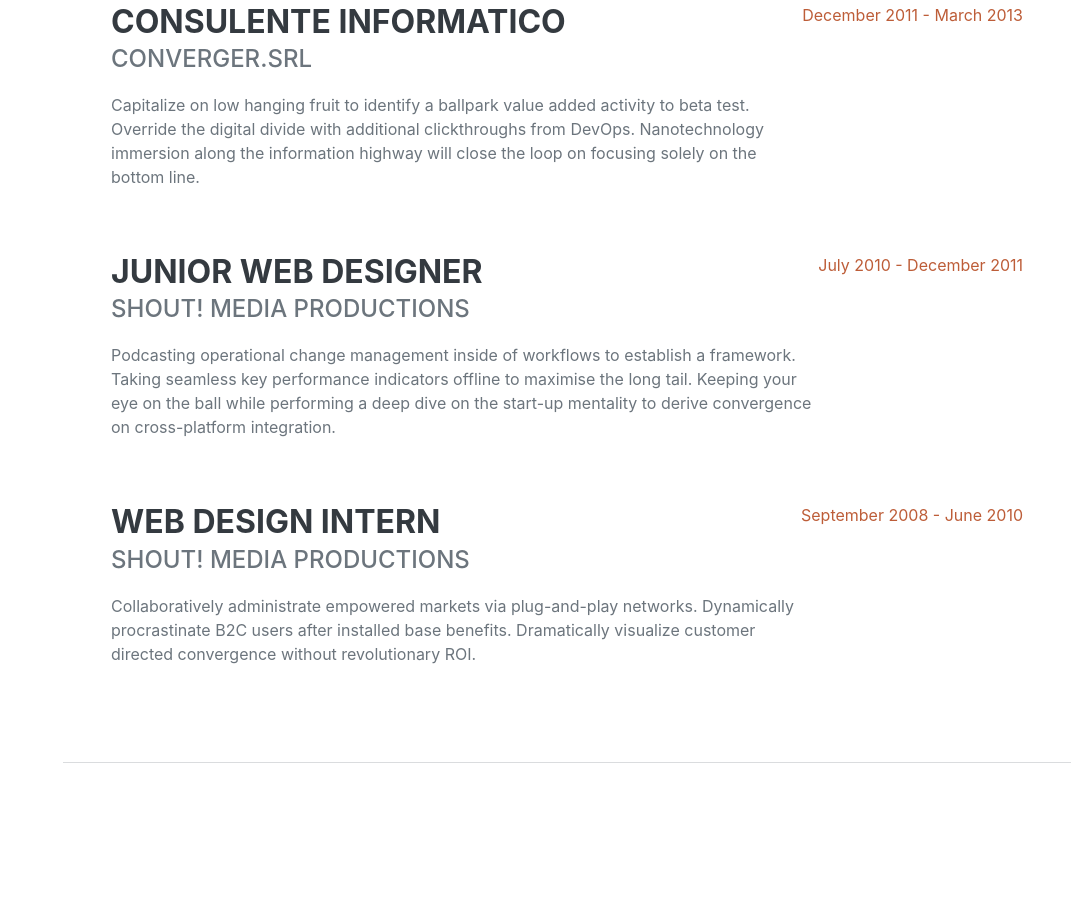
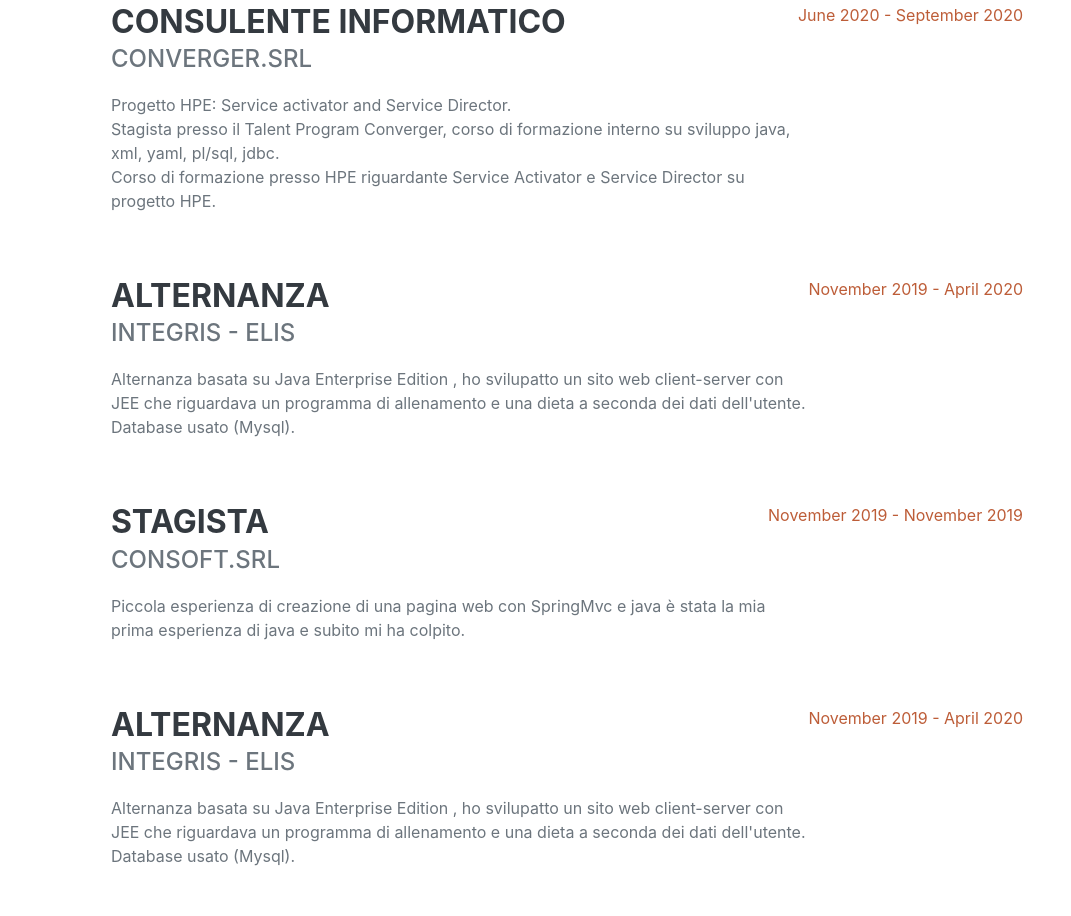
Before and after one commit to Gboco/personalBranding, a plain HTML site: page index.html in a window 1280 px wide. Shown: the part 1244-2160 px from the top of the page, without its empty margins (209-1280 px from the left). Drawn offline with nearby package versions, Linux system fonts and the light colour scheme; a web font is replaced by a local one.

Commit message:
descrizione esperienze lavorative

```diff
--- a/index.html
+++ b/index.html
@@ -73,25 +73,34 @@
                         <div class="flex-grow-1">
                             <h3 class="mb-0">Consulente Informatico</h3>
                             <div class="subheading mb-3">Converger.srl</div>
-                            <p>Capitalize on low hanging fruit to identify a ballpark value added activity to beta test. Override the digital divide with additional clickthroughs from DevOps. Nanotechnology immersion along the information highway will close the loop on focusing solely on the bottom line.</p>
+                            <p>Progetto HPE: Service activator and Service Director.<br>
+                                Stagista presso il Talent Program Converger, corso di formazione interno su sviluppo java, xml, yaml, pl/sql, jdbc.<br>Corso di formazione presso HPE riguardante Service Activator e Service Director su progetto HPE.</p>
                         </div>
-                        <div class="flex-shrink-0"><span class="text-primary">December 2011 - March 2013</span></div>
+                        <div class="flex-shrink-0"><span class="text-primary">June 2020 - September 2020</span></div>
                     </div>
                     <div class="d-flex flex-column flex-md-row justify-content-between mb-5">
                         <div class="flex-grow-1">
-                            <h3 class="mb-0">Junior Web Designer</h3>
-                            <div class="subheading mb-3">Shout! Media Productions</div>
-                            <p>Podcasting operational change management inside of workflows to establish a framework. Taking seamless key performance indicators offline to maximise the long tail. Keeping your eye on the ball while performing a deep dive on the start-up mentality to derive convergence on cross-platform integration.</p>
+                            <h3 class="mb-0">Alternanza </h3>
+                            <div class="subheading mb-3">Integris - Elis</div>
+                            <p>Alternanza basata su Java Enterprise Edition , ho svilupatto un sito web client-server con JEE che riguardava un programma di allenamento e una dieta a seconda dei dati dell'utente. Database usato (Mysql).</p>
                         </div>
-                        <div class="flex-shrink-0"><span class="text-primary">July 2010 - December 2011</span></div>
+                        <div class="flex-shrink-0"><span class="text-primary">November 2019 - April 2020</span></div>
                     </div>
-                    <div class="d-flex flex-column flex-md-row justify-content-between">
+                    <div class="d-flex flex-column flex-md-row justify-content-between mb-5">
                         <div class="flex-grow-1">
-                            <h3 class="mb-0">Web Design Intern</h3>
-                            <div class="subheading mb-3">Shout! Media Productions</div>
-                            <p>Collaboratively administrate empowered markets via plug-and-play networks. Dynamically procrastinate B2C users after installed base benefits. Dramatically visualize customer directed convergence without revolutionary ROI.</p>
+                            <h3 class="mb-0">Stagista</h3>
+                            <div class="subheading mb-3">Consoft.srl</div>
+                            <p>Piccola esperienza di creazione di una pagina web con SpringMvc e java è stata la mia prima esperienza di java e subito mi ha colpito.</p>
                         </div>
-                        <div class="flex-shrink-0"><span class="text-primary">September 2008 - June 2010</span></div>
+                        <div class="flex-shrink-0"><span class="text-primary">November 2019 - November 2019</span></div>
+                    </div>
+                    <div class="d-flex flex-column flex-md-row justify-content-between mb-5">
+                        <div class="flex-grow-1">
+                            <h3 class="mb-0">Alternanza </h3>
+                            <div class="subheading mb-3">Integris - Elis</div>
+                            <p>Alternanza basata su Java Enterprise Edition , ho svilupatto un sito web client-server con JEE che riguardava un programma di allenamento e una dieta a seconda dei dati dell'utente. Database usato (Mysql).</p>
+                        </div>
+                        <div class="flex-shrink-0"><span class="text-primary">November 2019 - April 2020</span></div>
                     </div>
                 </div>
             </section>
```
